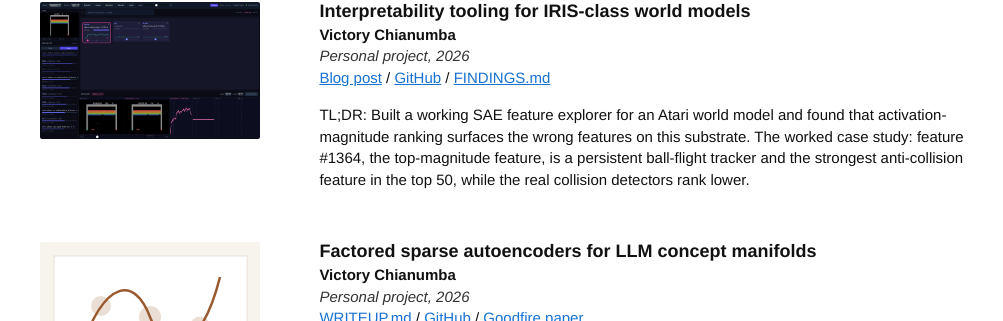
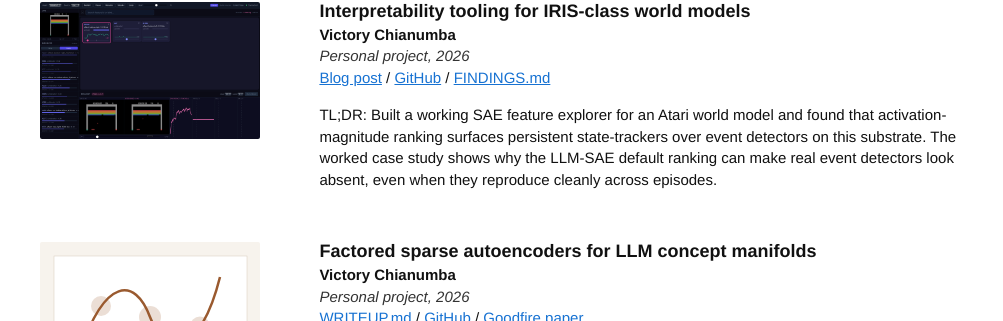
Before and after one commit to VictoryChianumba/VictoryChianumba.github.io, a Jekyll site: the page built from index.html, in a window 1280 px wide. Shown: the part 653-974 px from the top of the page, without its empty margins (137-1140 px from the left). Built offline with Jekyll 4.4.1, drawn with Linux system fonts in a browser that asks for light colours.

Commit message:
Update world model homepage summary

```diff
--- a/_layouts/homepage.html
+++ b/_layouts/homepage.html
@@ -57,7 +57,7 @@
               <a href="{{ '/2026/06/03/wm-visualizer/' | relative_url }}">Blog post</a> /
               <a href="https://github.com/VictoryChianumba/world-model-interpretability">GitHub</a> /
               <a href="https://github.com/VictoryChianumba/world-model-interpretability/blob/main/FINDINGS.md">FINDINGS.md</a>
-              <p>TL;DR: Built a working SAE feature explorer for an Atari world model and found that activation-magnitude ranking surfaces the wrong features on this substrate. The worked case study: feature #1364, the top-magnitude feature, is a persistent ball-flight tracker and the strongest anti-collision feature in the top 50, while the real collision detectors rank lower.</p>
+              <p>TL;DR: Built a working SAE feature explorer for an Atari world model and found that activation-magnitude ranking surfaces persistent state-trackers over event detectors on this substrate. The worked case study shows why the LLM-SAE default ranking can make real event detectors look absent, even when they reproduce cleanly across episodes.</p>
             </td>
           </tr>
 
```
